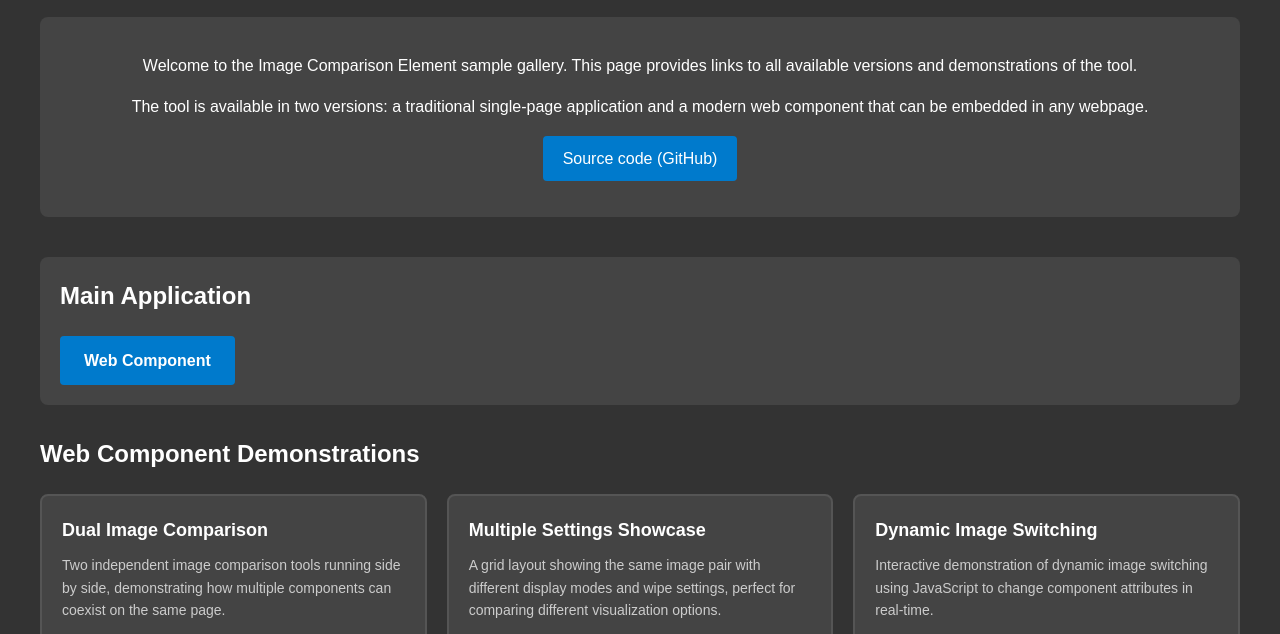
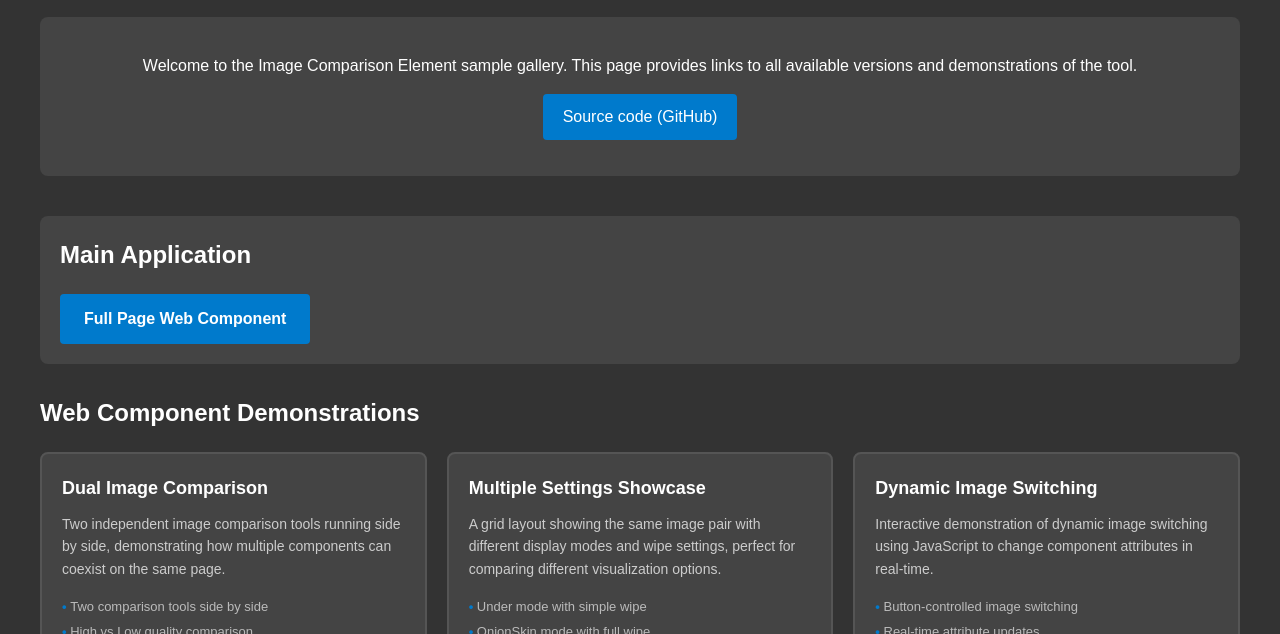
Before and after one commit to devernay/image-comparison-element, a website: page public/index.html in a window 1280 px wide. Shown: the part 106-740 px from the top of the page. Drawn offline with Linux system fonts and the light colour scheme.

Commit message:
Update index.html

```diff
--- a/public/index.html
+++ b/public/index.html
@@ -155,14 +155,13 @@
 
         <div class="intro">
             <p>Welcome to the Image Comparison Element sample gallery. This page provides links to all available versions and demonstrations of the tool.</p>
-            <p>The tool is available in two versions: a traditional single-page application and a modern web component that can be embedded in any webpage.</p>
             <p><a href="https://github.com/devernay/image-comparison-element" class="sample-link">Source code (GitHub)</a></p>
         </div>
 
         <div class="main-versions">
             <h2>Main Application</h2>
             <div class="version-links">
-                <a href="component.html" class="version-link primary">Web Component</a>
+                <a href="component.html" class="version-link primary">Full Page Web Component</a>
             </div>
         </div>
 
```
